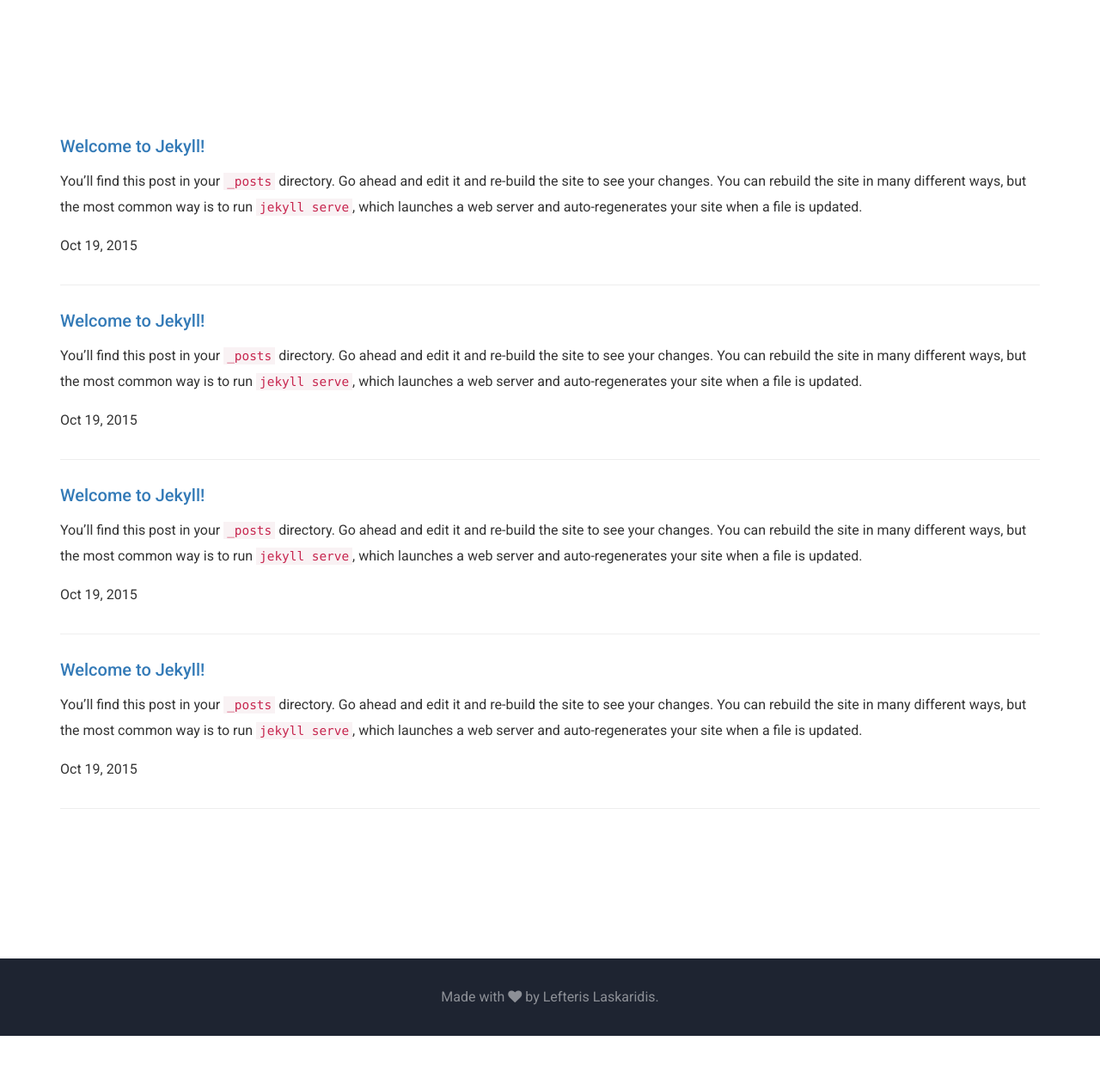
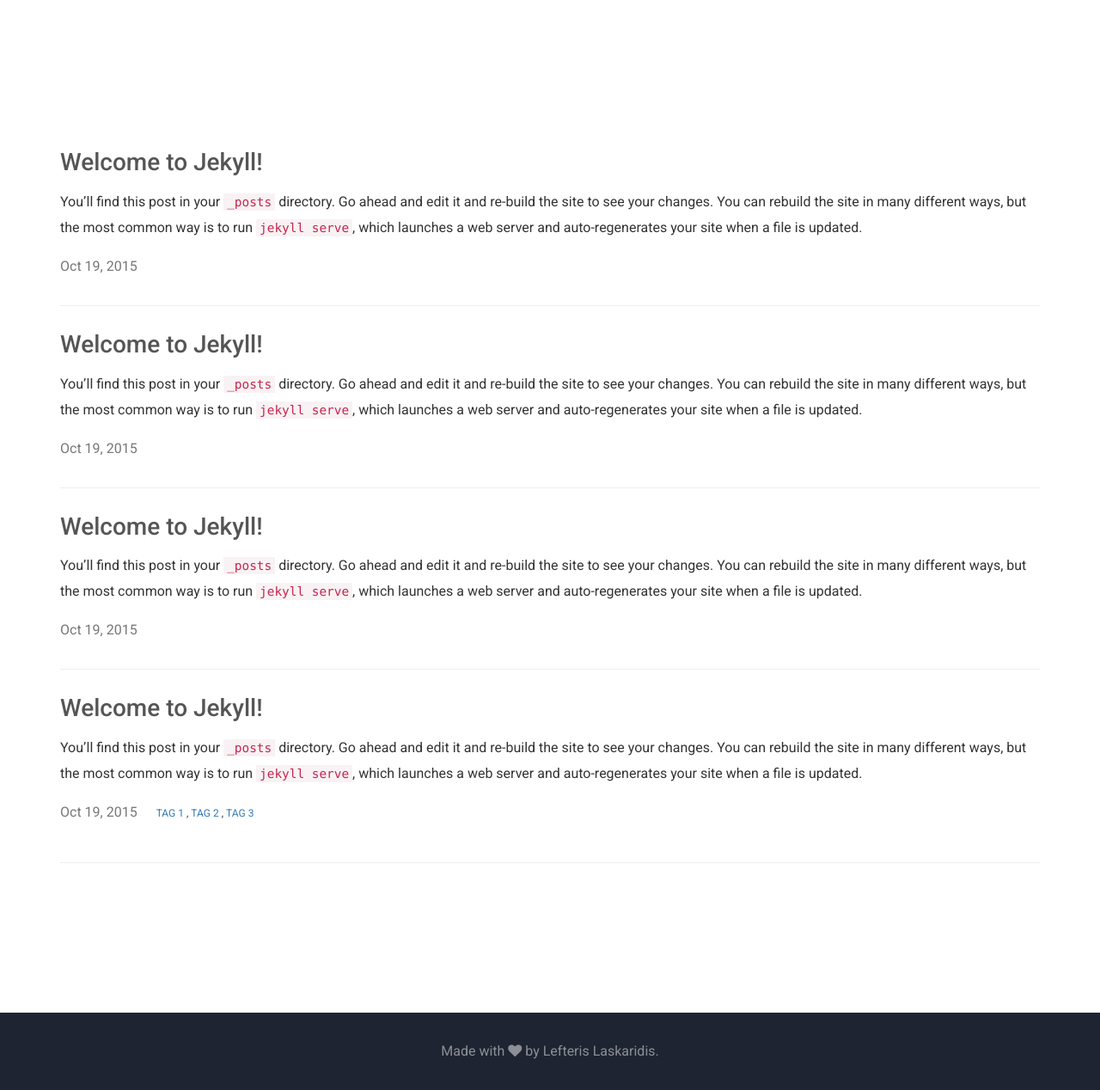
Before and after one commit to laskaridis/laskaridis.github.io, a Jekyll site: the page built from insights/index.html, in a window 1280 px wide. Shown: the whole page at 86% size. Built offline with Jekyll 4.4.1, drawn with Linux system fonts in a browser that asks for light colours; nearby versions of some CDN libraries; comment, search, counter and statistics services are not loaded; before the commit the page ends 1205 px from its top, so only the background shows below that.

Commit message:
Add tags

```diff
--- a/_includes/insights.html
+++ b/_includes/insights.html
@@ -1,10 +1,27 @@
 <section id="posts">
-  <div class="container posts">
+  <div class="container">
     {% for post in site.posts %}
-    <article class="post">
-      <h4><a href="{{ post.url | prepend: site.baseurl }}">{{ post.title}}</a></h4>
-      <p>{{ post.excerpt }}</p>
-      <div class="date">{{ post.date | date: "%b %-d, %Y" }}</div>
+    <article class="mini-post">
+      <div class="post-title">
+        <h3>
+          <a href="{{ post.url | prepend: site.baseurl }}">{{ post.title}}</a>
+        </h3>
+      </div>
+      <div class="post-excerpt">
+        <p>{{ post.excerpt }}</p>
+      </div>
+      <div class="post-details">
+        <time class="post-date">
+          {{ post.date | date: "%b %-d, %Y" }}
+        </time>
+        <ul class="post-tags">
+          {% for tag in post.tags %}
+            <li class="post-tag">
+              <a href="#">{{ tag }}</a>
+            </li>
+          {% endfor %}
+        </ul>
+      </div>
       <hr />
     </article>
     {% endfor %}
--- a/_sass/_insights.scss
+++ b/_sass/_insights.scss
@@ -0,0 +1,49 @@
+
+ul.post-tags {
+  padding-left: 0px;
+  font-size: 0.75em;
+  list-style: none;
+  text-align: center;
+  text-transform: uppercase;
+
+  li.post-tag {
+    display: inline-block;
+    &:after {
+      content: ",";
+      display: inline-block;
+    }
+    &:last-child {
+      &:after {
+        content: "";
+      }
+    }
+  }
+}
+
+time.post-date {
+  color: $gray-light;
+}
+
+section#posts {
+
+  ul.post-tags {
+    margin-left: 1.5em;
+    display: inline-block;
+  }
+
+  article.mini-post {
+    .post-title {
+      a {
+        color: $gray;
+        text-decoration: none;
+        &:hover {
+          text-decoration: underline;
+        }
+        &:visited {
+          color: $gray;
+        }
+      }
+
+    }
+  }
+}
--- /dev/null
+++ b/_sass/_post.scss
@@ -0,0 +1,39 @@
+
+section.post {
+
+  article.post {
+    .post-title {
+      a {
+        color: $gray;
+        text-decoration: none;
+
+        &:hover {
+          text-decoration: underline;
+        }
+        &:visited {
+          color: $gray;
+        }
+      }
+
+      ul.post-tags {
+        font-size: 0.75rem;
+        list-style: none;
+        text-align: center;
+        text-transform: uppercase;
+
+        li.post-tag {
+          display: inline-block;
+          &:after {
+            content: ",";
+            display: inline-block;
+          }
+          &:last-child {
+            &:after {
+              content: "";
+            }
+          }
+        }
+      }
+    }
+  }
+}
--- a/css/main.scss
+++ b/css/main.scss
@@ -37,6 +37,8 @@
 @import 'history';
 @import 'contact';
 @import 'footer';
+@import 'insights';
+@import 'post';
 
 .body {
   // padding-top: 70px;
```
Also changed, not shown: _includes/post.html (+15 -5 lines).
